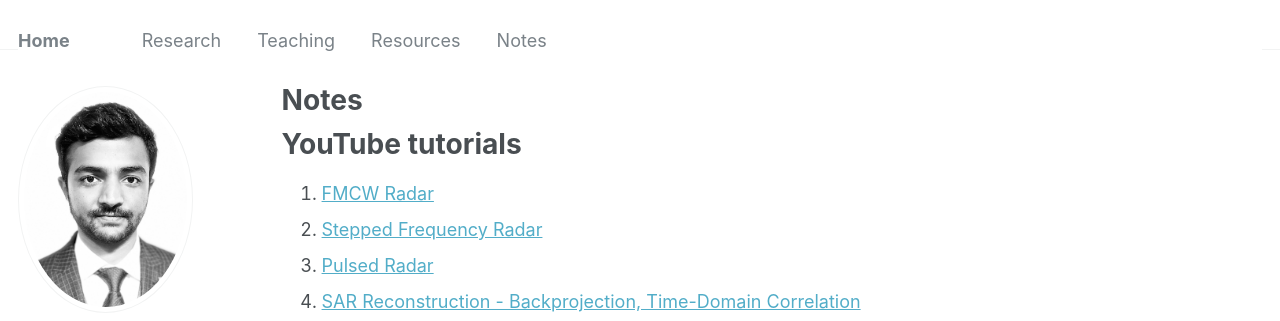
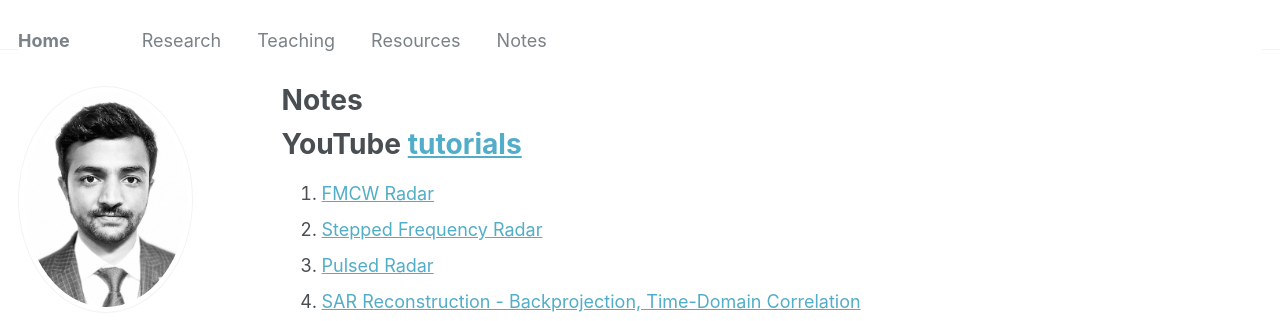
Before and after one commit to AdityaMuppala/adityamuppala.github.io, a Jekyll site: the page built from _pages/notes.md, in a window 1280 px wide. Shown: the top 321 px of the page. Built offline with Jekyll 4.4.1, drawn with Linux system fonts in a browser that asks for light colours; some web fonts are replaced; part of the change alters nothing that is shown.

```diff
--- a/_pages/notes.md
+++ b/_pages/notes.md
@@ -5,7 +5,7 @@ permalink: /notes/
 author_profile: true
 ---
 
-# YouTube tutorials
+# YouTube [tutorials](https://www.youtube.com/@adityavarmamuppala437/videos)
 
 1. [FMCW Radar](https://adityamuppala.github.io/assets/YouTube_Notes/FMCW_YouTube.pdf)
 2. [Stepped Frequency Radar](https://adityamuppala.github.io/assets/YouTube_Notes/Stepped_Frequency_YouTube.pdf)
```
